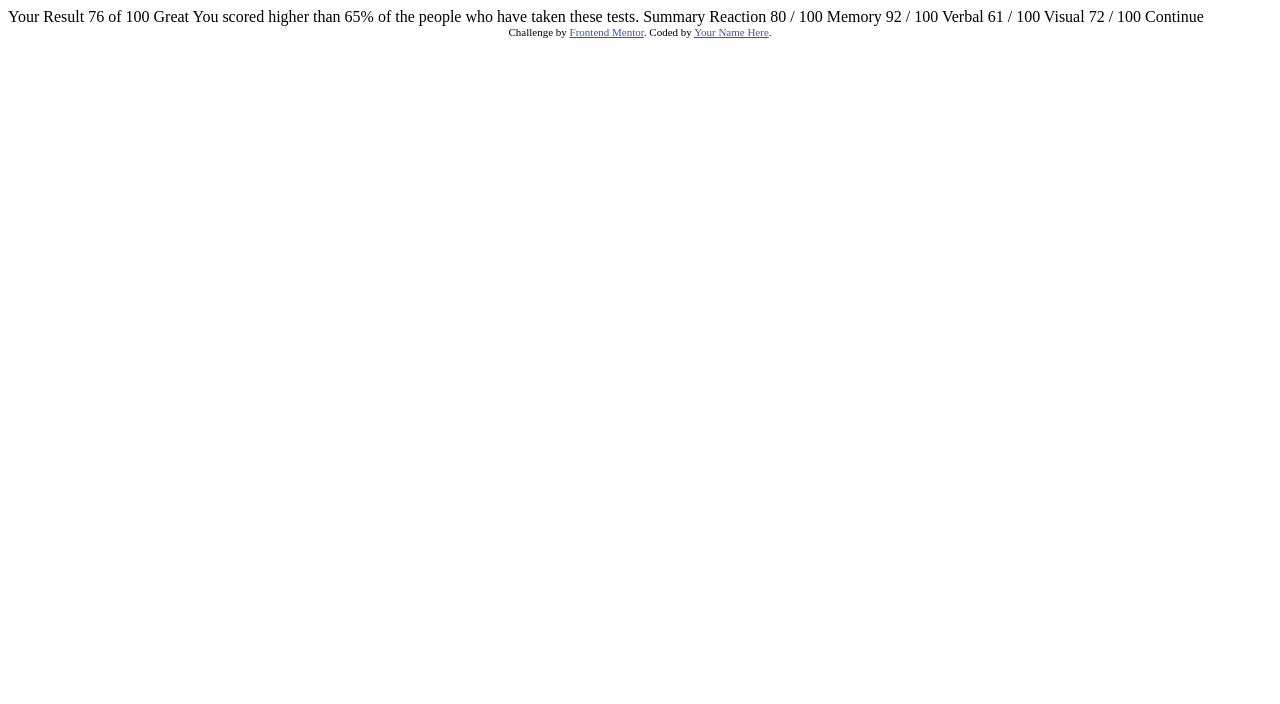
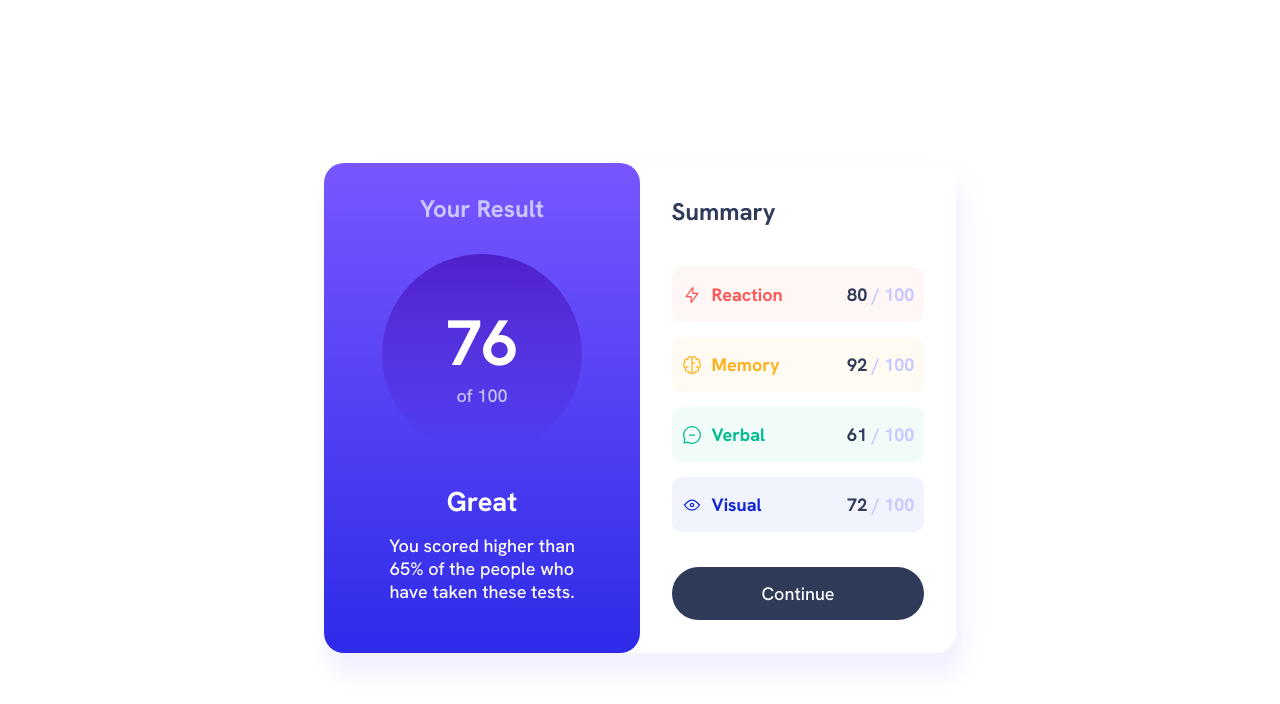
Before and after one commit to sofiaoleaeuropaea/frontendmentorexercise2, a plain HTML site: page index.html in a window 1280 px wide. Drawn offline with Linux system fonts and the light colour scheme.

Commit message:
Exercise upload

```diff
--- a/index.html
+++ b/index.html
@@ -2,46 +2,50 @@
 <html lang="en">
 <head>
   <meta charset="UTF-8">
-  <meta name="viewport" content="width=device-width, initial-scale=1.0"> <!-- displays site properly based on user's device -->
-
+  <meta name="viewport" content="width=device-width, initial-scale=1.0">
+  <link rel="preconnect" href="https://fonts.googleapis.com">
+  <link rel="preconnect" href="https://fonts.gstatic.com" crossorigin>
+  <link href="https://fonts.googleapis.com/css2?family=Hanken+Grotesk:wght@500;700;800&display=swap" rel="stylesheet">
   <link rel="icon" type="image/png" sizes="32x32" href="./assets/images/favicon-32x32.png">
+  <link rel="stylesheet" href="main.css">
 
   <title>Frontend Mentor | Results summary component</title>
-
-  <!-- Feel free to remove these styles or customise in your own stylesheet 👍 -->
-  <style>
-    .attribution { font-size: 11px; text-align: center; }
-    .attribution a { color: hsl(228, 45%, 44%); }
-  </style>
 </head>
 <body>
-
-  Your Result
-  76
-  of 100
-
-  Great
-  You scored higher than 65% of the people who have taken these tests.
-
-  Summary
-
-  Reaction
-  80 / 100
-
-  Memory
-  92 / 100
-
-  Verbal
-  61 / 100
-
-  Visual
-  72 / 100
-
-  Continue
-
-  <div class="attribution">
-    Challenge by <a href="https://www.frontendmentor.io?ref=challenge" target="_blank">Frontend Mentor</a>.
-    Coded by <a href="#">Your Name Here</a>.
-  </div>
+  <main class="container">
+    <section class="result">
+      <p class="result-title">Your Result</p>
+      <div class="circle">
+        <p class="score">76</p>
+        <p>of 100</p>
+      </div>
+      <p class="great">Great</p>
+      <p class="result-text">You scored higher than 65% of the people who have taken these tests.</p>
+    </section>
+    <section class="summary">
+      <p class="summary-title">Summary</p>
+      <div class="points reaction">
+        <img src="assets/images/icon-reaction.svg" alt="reaction-icon" class="points-img">
+        <p class="points-topic">Reaction</p>
+        <p class="points-total">80 <span>/ 100</span></p>
+      </div>
+      <div class="points memory">
+        <img src="assets/images/icon-memory.svg" alt="memory-icon" class="points-img">
+        <p class="points-topic">Memory</p>
+        <p class="points-total">92 <span>/ 100</span></p>
+      </div>
+      <div class="points verbal">
+        <img src="assets/images/icon-verbal.svg" alt="verbal-icon" class="points-img">
+        <p class="points-topic">Verbal</p>
+        <p class="points-total">61 <span>/ 100</span></p>
+      </div>
+      <div class="points visual">
+        <img src="assets/images/icon-visual.svg" alt="visual-icon" class="points-img">
+        <p class="points-topic">Visual</p>
+        <p class="points-total">72 <span>/ 100</span></p>
+      </div>
+      <a href="#" class="btn">Continue</a>
+    </section>
+  </main>
 </body>
 </html>
--- /dev/null
+++ b/main.css
@@ -0,0 +1,186 @@
+body {
+    font-family: 'Hanken Grotesk', sans-serif;
+    font-size: 18px;
+    height: 100vh;
+    display: flex;
+}
+
+p {
+    margin: 0;
+}
+
+.container {
+    display: flex;
+    width: 50%;
+    min-width: 550px;
+    margin: auto;
+    border-radius: 20px;
+    box-shadow: hsla(241, 100%, 89%, 0.15) 10px 15px 30px, hsla(241, 100%, 89%, 0.15) 3px 25px 15px;
+}
+
+.result, .summary {
+    display: flex;
+    flex-direction: column;
+    width: 50%;
+    align-items: center;
+    justify-content: center;
+}
+
+.result-title, .summary-title {
+    font-size: 1.5rem;
+    font-weight: 700;
+}
+
+.result {
+    background: hsl(241, 81%, 54%);
+    background: linear-gradient(0deg, hsla(241, 81%, 54%, 1) 0%, hsla(252, 100%, 67%, 1) 100%);
+    border-radius: 20px;
+    color: hsl(0, 0%, 100%);
+ }
+
+ .result-title, .result .great {
+    margin: 30px auto;
+ }
+
+.result-title {
+    color: hsl(241, 100%, 89%);
+}
+
+.result .great {
+    font-size: 1.7rem;
+    font-weight: 700;
+    margin-bottom: 0;
+}
+
+.result-text {
+    margin: 15px 50px 50px 50px;
+    text-align: center;
+}
+
+.circle {
+    background: hsl(241, 81%, 54%);
+    background: linear-gradient(0deg, hsla(241, 72%, 46%, 0) 0%, hsla(256, 72%, 46%, 1) 100%);
+    width: 200px;
+    height: 200px;
+    border-radius: 50%;
+    display: flex;
+    flex-direction: column;
+    align-items: center;
+    justify-content: center;
+    color: hsl(241, 100%, 89%);
+}
+
+.circle p {
+    margin: 0;
+}
+
+.score {
+    font-weight: 700;
+    font-size: 4rem;
+    color: hsl(0, 0%, 100%);
+}
+
+.points {
+    width: 80%;
+    min-width: 155px;
+    display: flex;
+    align-items: center;
+    height: 55px;
+    background-color: blue;
+    border-radius: 10px;
+    margin-bottom: 15px;
+    font-weight: 700;
+}
+
+.points-img, .points-topic {
+    margin-left: 10px;
+}
+
+.points-total {
+    margin-left: auto;
+    margin-right: 10px;
+    color: hsl(224, 30%, 27%);
+}
+
+.points-total span {
+    color: hsl(241, 100%, 89%);
+}
+
+.summary-title {
+    color: hsl(224, 30%, 27%);
+    width: 80%;
+    margin-bottom: 40px;
+}
+
+.reaction {
+    color: hsl(0, 100%, 67%);
+    background-color: rgba(255, 87, 87, 0.055);
+}
+
+.memory {
+    color: hsl(39, 100%, 56%);
+    background-color: hsla(39, 100%, 56%, 0.055);
+}
+
+.verbal {
+    color: hsl(166, 100%, 37%);
+    background-color: hsla(166, 100%, 37%, 0.055);
+}
+
+.visual {
+    color: hsl(234, 85%, 45%);
+    background-color: hsl(234, 85%, 45%, 0.055);
+}
+
+.btn {
+    text-decoration: none;
+    padding: 15px 0;
+    background-color: hsl(224, 30%, 27%);
+    display: flex;
+    align-items: center;
+    justify-content: center;
+    width: 80%;
+    border-radius: 35px;
+    color: hsl(0, 0%, 100%);
+    margin-top:20px;
+}
+
+@media screen and (max-width: 375px){
+    body {
+        margin: 0;
+        height: unset;
+    }
+
+    .container {
+        flex-direction: column;
+        justify-content: center;
+        margin: 0;
+        width: 100%;
+        min-width: 375px;
+        box-shadow: none;
+    }
+
+    .result, .summary {
+        width: 100%;
+    }
+
+    .circle {
+        width: 150px;
+        height: 150px;
+    }
+    .result {
+        border-radius: 0 0 25px 25px;
+    }
+
+    .result-text {
+        margin: 15px 35px 50px 35px;
+    }
+
+    .summary-title {
+        margin: 30px 0;
+    }
+
+    .btn {
+        margin-bottom: 30px;
+    }
+}
```
